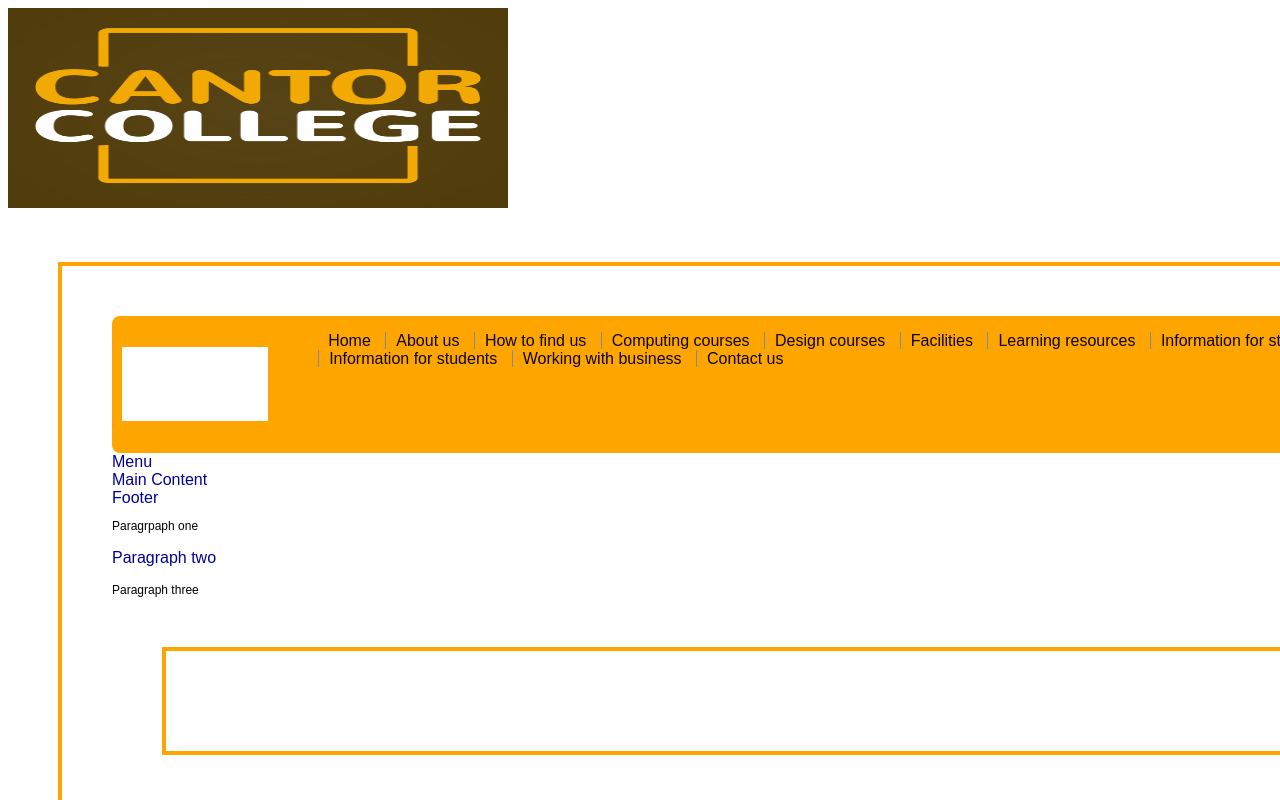
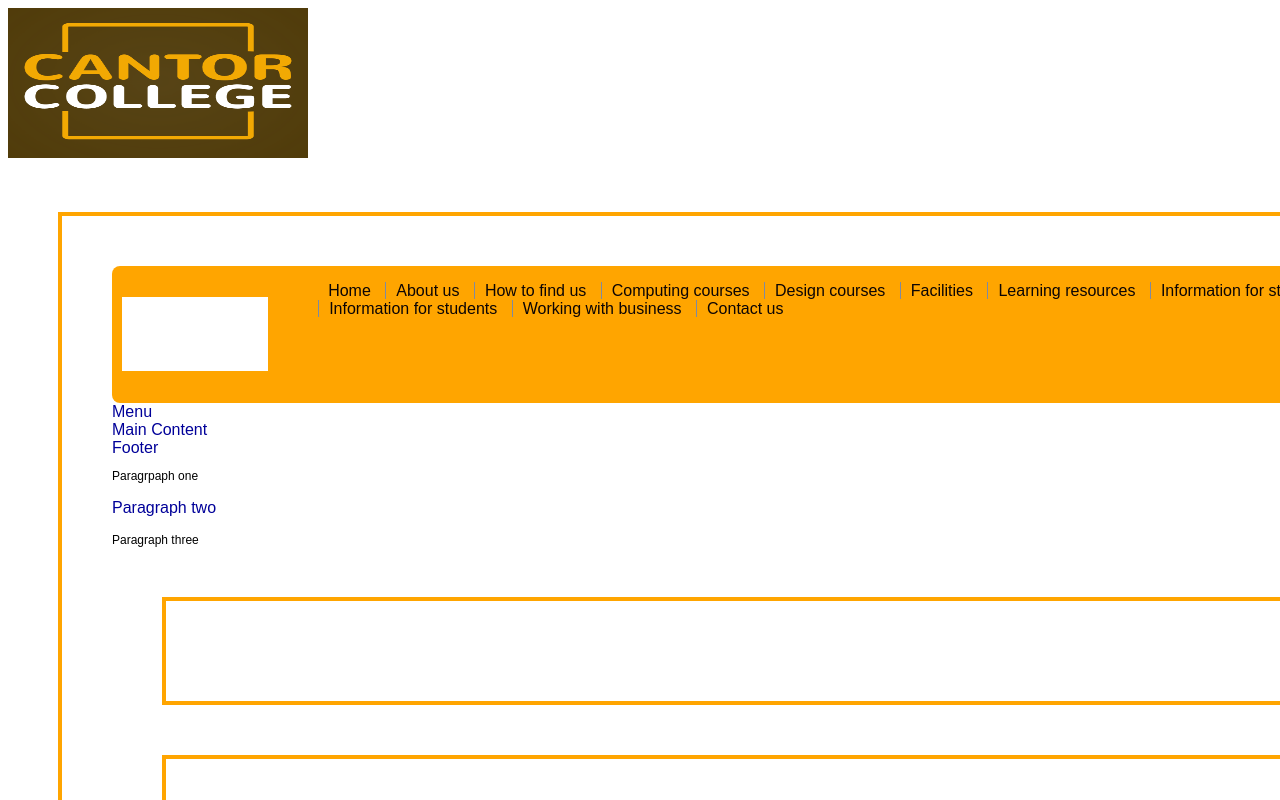
Before and after one commit to OscarLowe0/WebDev-Cantor-College, a plain HTML site: page index.html in a window 1280 px wide. Shown: the top 800 px of the page. Drawn offline with Linux system fonts and the light colour scheme; files that its build step writes are made by us from their sources.

Commit message:
making logo smaller

```diff
--- a/index.html
+++ b/index.html
@@ -7,7 +7,7 @@
     <title>Home - Cantor College</title>
   </head>
   <body>
-    <img src="images/logo.png" width="500" height="200" alt="Cantor College Logo">
+    <img src="images/logo.png" width="300" height="150" alt="Cantor College Logo">
     <div class ="container">
       <header>
         <div id="logo">
```
